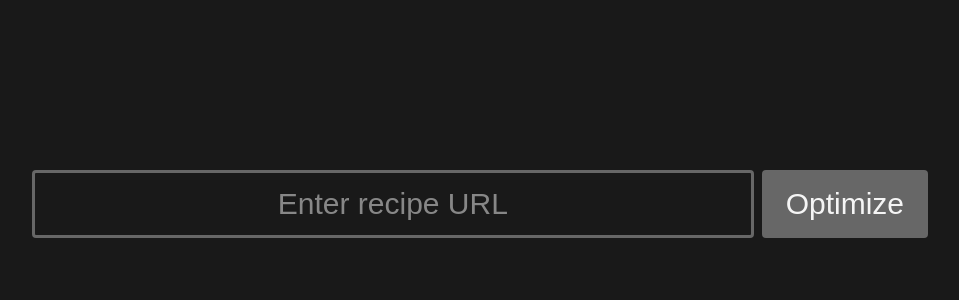
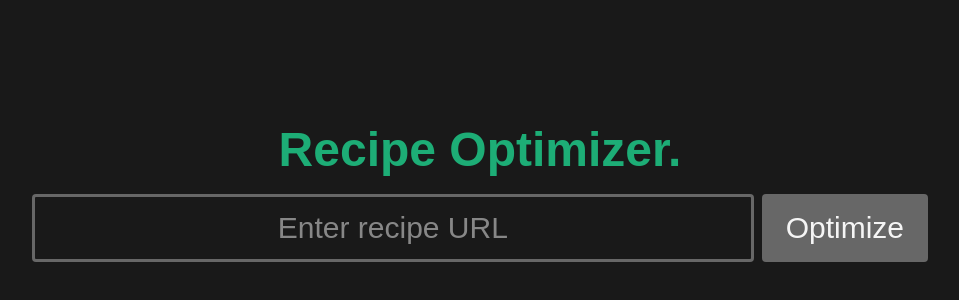
Before and after one commit to simonfridh/RecipeApp_Frontend, a Next.js app: page / in a window 1280 px wide. Shown: the part 210-510 px from the top of the page, without its empty margins (160-1119 px from the left). Built offline with nearby package versions, Linux system fonts and the light colour scheme.

Commit message:
Updated styling

```diff
--- a/src/app/(homepage)/components/recipeinput.tsx
+++ b/src/app/(homepage)/components/recipeinput.tsx
@@ -18,7 +18,8 @@ export default function RecipeInput({ placeholder, className }: Properties) {
                     rounded text-center ring-inset ring-tertiary
                     ring-2 px-4 py-2 text-1xl
                     md:ring-3 md:px-6 md:py-4 md:text-3xl
-                    focus:outline-none focus:ring-primary`
+                    focus:outline-none focus:ring-primary
+                    ${className}`
                 }
             />
             <Button type="submit">
--- a/src/app/(homepage)/page.tsx
+++ b/src/app/(homepage)/page.tsx
@@ -6,7 +6,7 @@ export default function Home() {
     <main>
         <div className="flex flex-col gap-3 items-center justify-center min-h-dvh w-full p-4">
 
-            <Title>Recipe Optimizer.</Title>
+            <Title title={"Recipe Optimizer."}></Title>
             <RecipeInput placeholder="Enter recipe URL" />
 
         </div>
```
